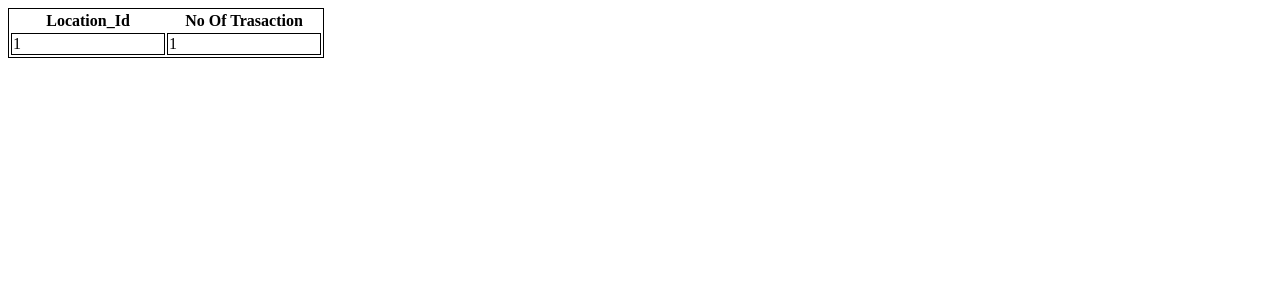
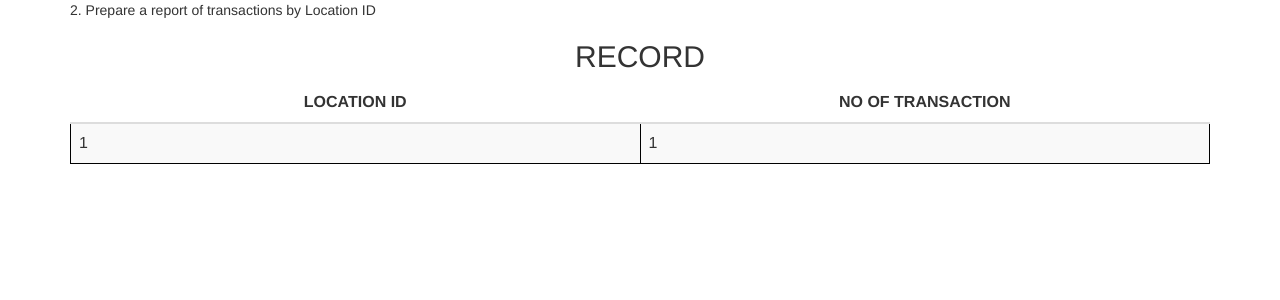
Before and after one commit to pvhole/internship-php, a PHP site: page /ass2.php in a window 1280 px wide. Shown: the top 300 px of the page. Run offline with PHP 8.4, Linux system fonts and the light colour scheme; tables that the repository leaves empty or names only in its code hold one stand-in row (values such as "Sample post").

Commit message:
Update ass2.php

```diff
--- a/ass2.php
+++ b/ass2.php
@@ -1,6 +1,26 @@
- <?php
-echo "<table style='border: solid 1px black;'>";
-echo "<tr><th>Location_Id</th><th>No Of Trasaction</th></tr>";
+<html lang="en">
+<head>
+  <title>Second Assignment...</title>
+  <meta charset="utf-8">
+  <meta name="viewport" content="width=device-width, initial-scale=1">
+  <link rel="stylesheet" href="https://maxcdn.bootstrapcdn.com/bootstrap/3.3.7/css/bootstrap.min.css">
+  <script src="https://ajax.googleapis.com/ajax/libs/jquery/1.12.4/jquery.min.js"></script>
+  <script src="https://maxcdn.bootstrapcdn.com/bootstrap/3.3.7/js/bootstrap.min.js"></script>
+</head>
+<body>
+<div class="container">
+<p> 2. Prepare a report of transactions by Location ID</p>
+  <center><h2>RECORD</h2></center>
+
+  <table class="table table-striped">
+  <thead>
+      <tr>
+        <th><center>LOCATION ID</center></th>
+        <th><center>NO OF TRANSACTION</center></th>
+      </tr>
+    </thead>
+<?php
+
 
 class TableRows extends RecursiveIteratorIterator
 {
@@ -25,7 +45,13 @@ class TableRows extends RecursiveIteratorIterator
     }
 
 }
+/*
+$servername = "localhost";
+$username = "root";
+$password = "root";
+$dbname = "iodparts";*/
 require 'database.php';
+
 try {
     $conn = new PDO("mysql:host=$servername;dbname=$dbname", $username, $password);
 
@@ -46,3 +72,7 @@ catch(PDOException $e)
 
 $conn = null;
 ?>
+</table>
+</div>
+</body>
+</html>
```
